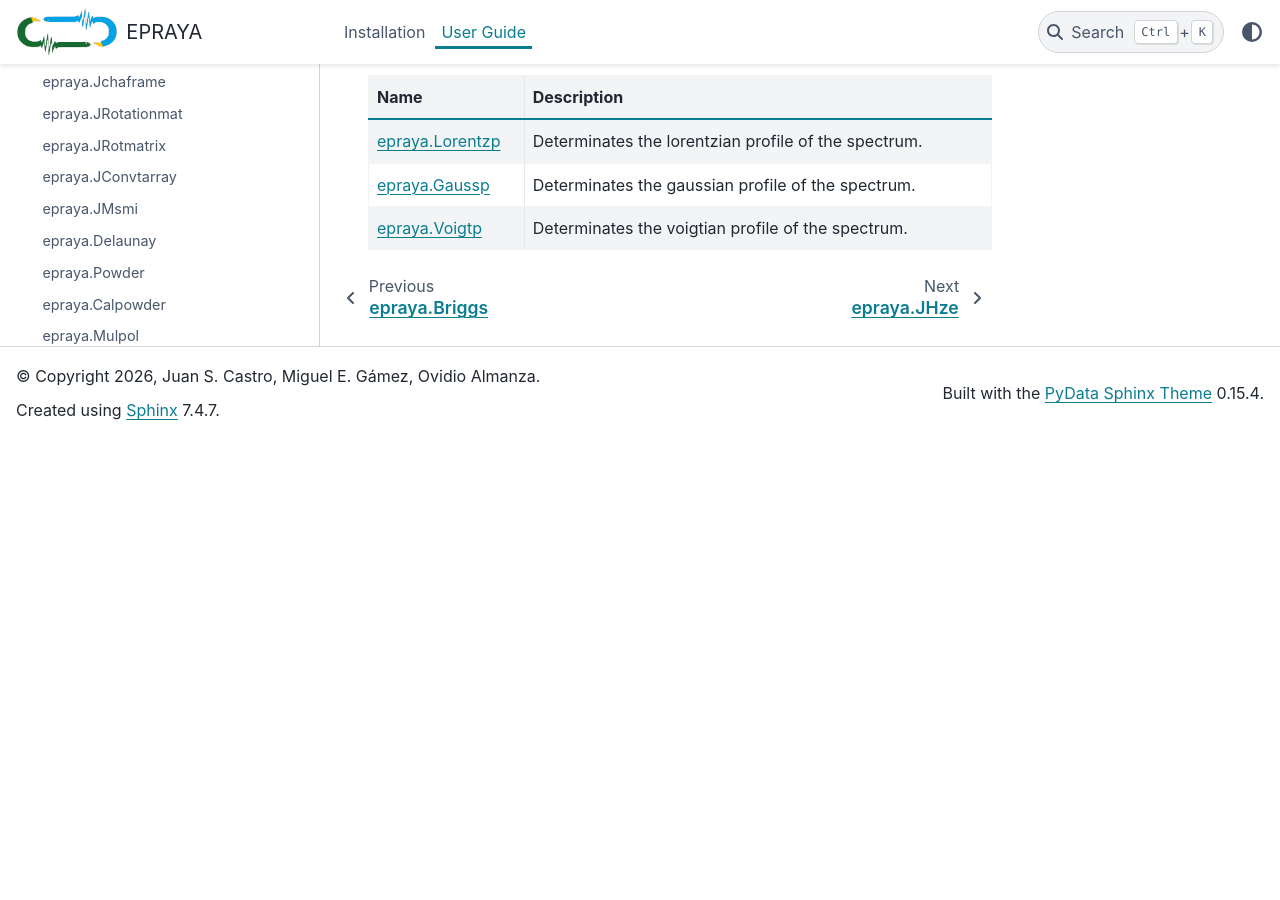
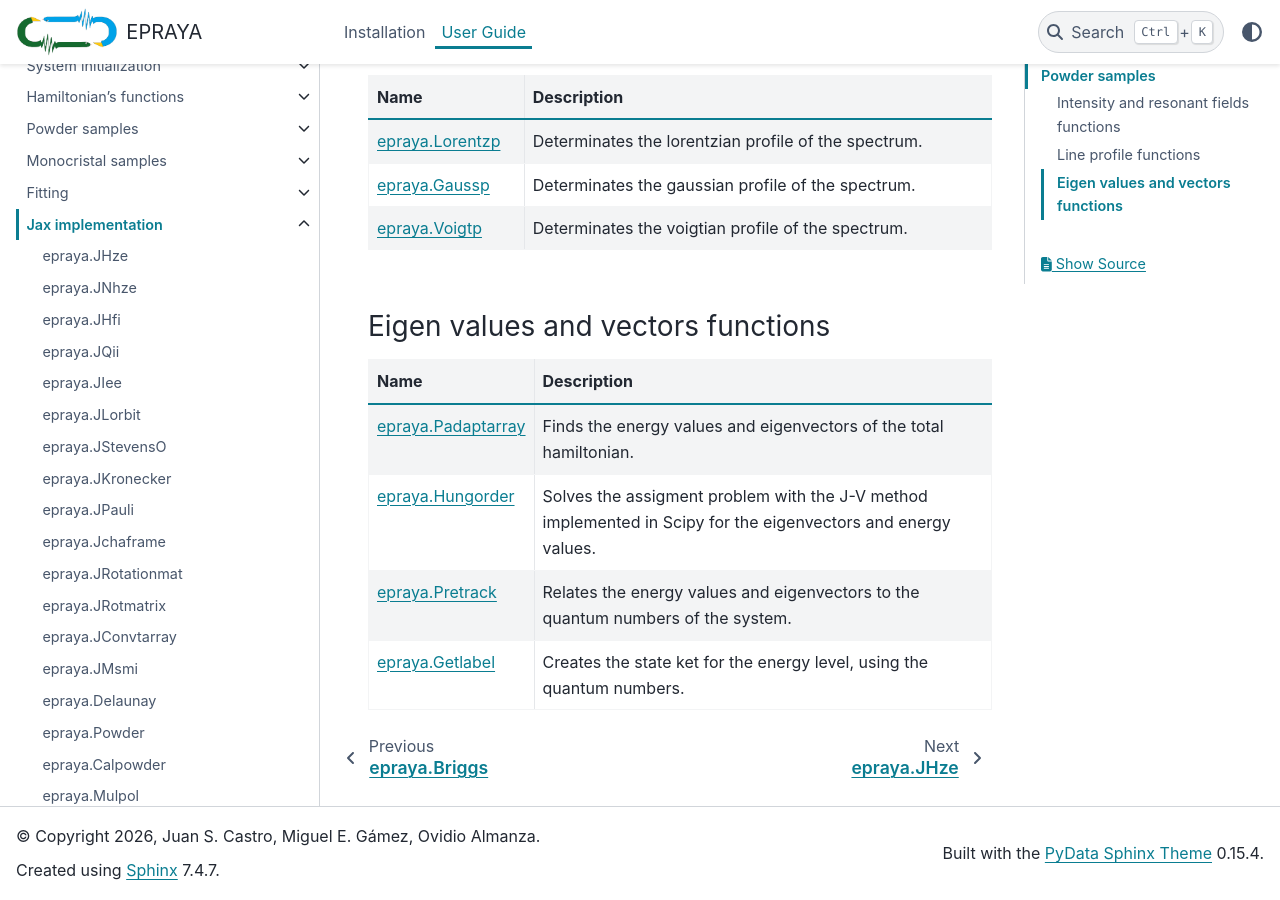
Before and after one commit to eprayadev/EPRAYA, a Sphinx documentation site: the page built from docs/jax_impl.rst, in a window 1280 px wide and 900 px high, scrolled down 1927 px. Built offline with Sphinx 7.4.7 and the PyData theme 0.15.4, drawn with Linux system fonts in a browser that asks for light colours; pages that are not in the unit, such as notebooks, are missing from menus; before the commit the page ends 2367 px from its top, so only the background shows below that.

Commit message:
Added documentation to JAX implementation

```diff
--- a/docs/jax_impl.rst
+++ b/docs/jax_impl.rst
@@ -137,3 +137,31 @@ Line profile functions
      - Determinates the gaussian profile of the spectrum.
    * - :doc:`epraya.Voigtp <Voigtp>`
      - Determinates the voigtian profile of the spectrum.
+
+Eigen values and vectors functions
+^^^^^^^^^^^^^^^^^^^^^^^^^^^^^^^^^^
+
+.. currentmodule:: base_jax
+
+.. toctree::
+   :caption: Eigen values and vectors functions
+   :hidden:
+
+   Padaptarray
+   Hungorder
+   Getlabel
+
+.. list-table::
+   :widths: 25 75
+   :header-rows: 1
+
+   * - Name
+     - Description
+   * - :doc:`epraya.Padaptarray <Padaptarray>`
+     - Finds the energy values and eigenvectors of the total hamiltonian.
+   * - :doc:`epraya.Hungorder <Hungorder>`
+     - Solves the assigment problem with the J-V method implemented in Scipy for the eigenvectors and energy values.
+   * - :doc:`epraya.Pretrack <Pretrack>`
+     - Relates the energy values and eigenvectors to the quantum numbers of the system.
+   * - :doc:`epraya.Getlabel <Getlabel>`
+     - Creates the state ket for the energy level, using the quantum numbers.
```
Also changed, not shown: docs/_static/jvoigt.png (added).
